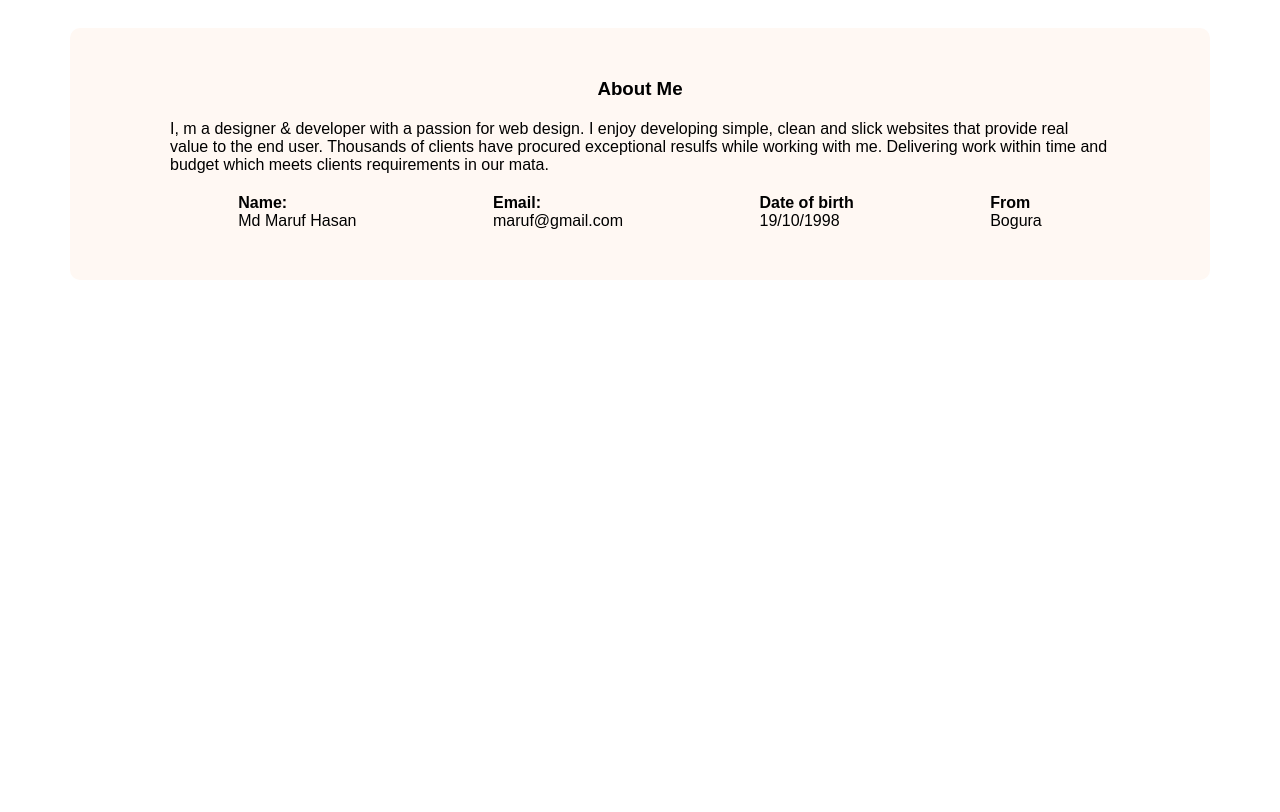
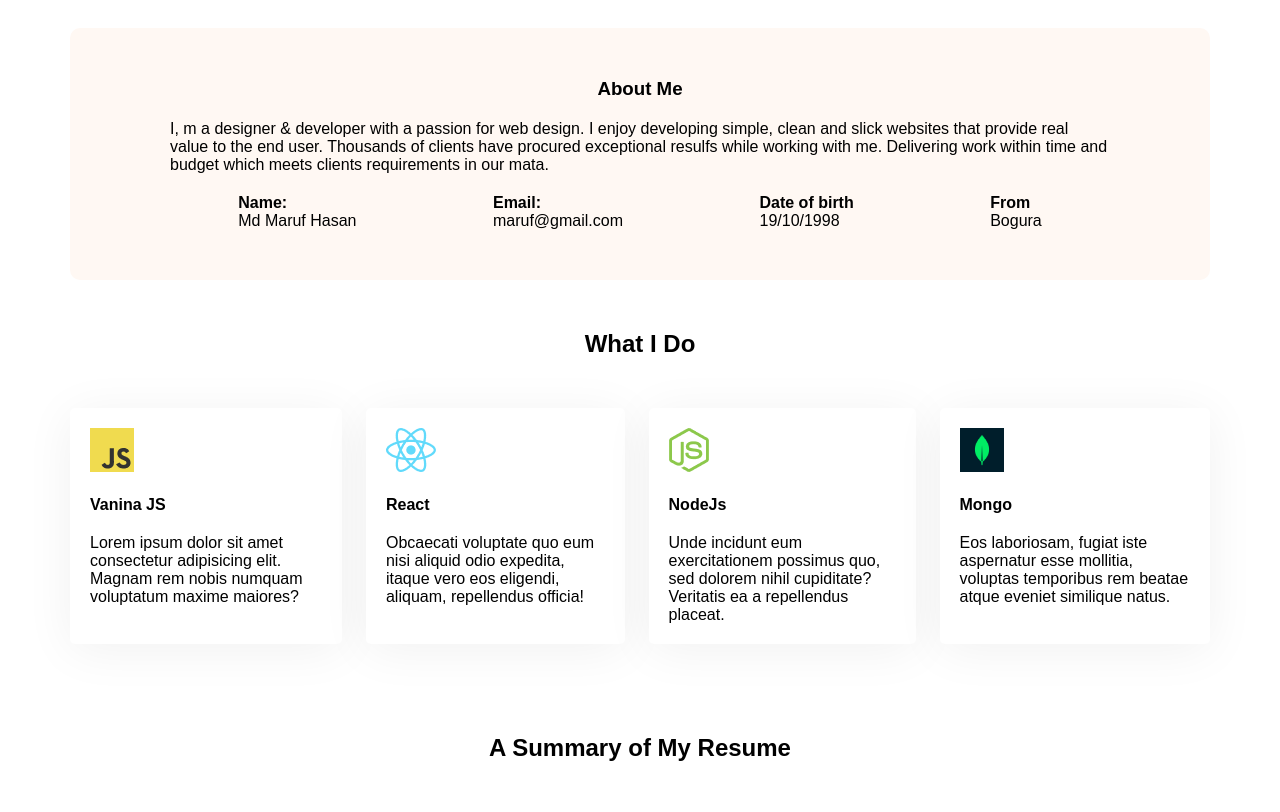
Before and after one commit to Maruf089/developer-portfolio, a plain HTML site: page index.html in a window 1280 px wide. Shown: the part 760-1572 px from the top of the page. Before the commit the page ends 1040 px from the top, so only its background shows below. Drawn offline with Linux system fonts and the light colour scheme.

Commit message:
added next stage

```diff
--- a/index.html
+++ b/index.html
@@ -63,10 +63,37 @@
                     <p class="info-title">From</p>
                     <p class="info-description">Bogura</p>
                 </div>
+            </div>
+        </section>
 
+        <section>
+            <h2 class="section-title-under">What I Do</h2>
+            <div class="skills-container">
+                <div class="skill">
+                    <img src="/images/icons/js.png" alt="v">
+                    <p class="skill-title">Vanina JS</p>
+                    <p class="skill-description">Lorem ipsum dolor sit amet consectetur adipisicing elit. Magnam rem nobis numquam voluptatum maxime maiores?</p>
+                </div>
+                <div class="skill">
+                    <img src="/images/icons/react.png" alt="R">
+                    <p class="skill-title">React</p>
+                    <p class="skill-description">Obcaecati voluptate quo eum nisi aliquid odio expedita, itaque vero eos eligendi, aliquam, repellendus officia!</p>
+                </div>
+                <div class="skill">
+                    <img src="/images/icons/nodejs.png" alt="N">
+                    <p class="skill-title">NodeJs</p>
+                    <p class="skill-description">Unde incidunt eum exercitationem possimus quo, sed dolorem nihil cupiditate? Veritatis ea a repellendus placeat.</p>
+                </div>
+                <div class="skill">
+                    <img src="/images/icons/mongo.png" alt="M">
+                    <p class="skill-title">Mongo</p>
+                    <p class="skill-description">Eos laboriosam, fugiat iste aspernatur esse mollitia, voluptas temporibus rem beatae atque eveniet similique natus.</p>
+                </div>
+            </div>
+        </section>
 
-            </div>
-
+        <section>
+            <h2 class="section-title-under">A Summary of My Resume</h2>
         </section>
     </main>
 
--- a/portfolio.css
+++ b/portfolio.css
@@ -85,30 +85,54 @@ main {
     border-radius: 10px;
     padding: 50px 100px
 }
-.section-title
-{
+
+.section-title {
     text-align: center;
     padding-bottom: 20px;
 }
-.section-description
-{
+
+.section-description {
     padding-bottom: 20px;
 }
 
-main ul
-{
+main ul {
     display: flex;
 }
-main li
-{
+
+main li {
     list-style: none;
 }
-.about-info-container
-{
+
+.about-info-container {
     display: flex;
     justify-content: space-around;
 }
-.info-title
+
+.info-title {
+    font-weight: bold;
+}
+
+
+.section-title-under {
+    text-align: center;
+    padding: 50px 100px
+}
+
+.skills-container {
+    display: flex;
+    gap: 24px;
+    margin-bottom: 40px;
+}
+
+.skill {
+    background: #FFFFFF;
+    box-shadow: 0px 6px 50px rgba(0, 0, 0, 0.06);
+    border-radius: 5px;
+    padding: 20px 20px;
+}
+
+.skill-title
 {
     font-weight: bold;
+    padding: 20px 0px;
 }
```
